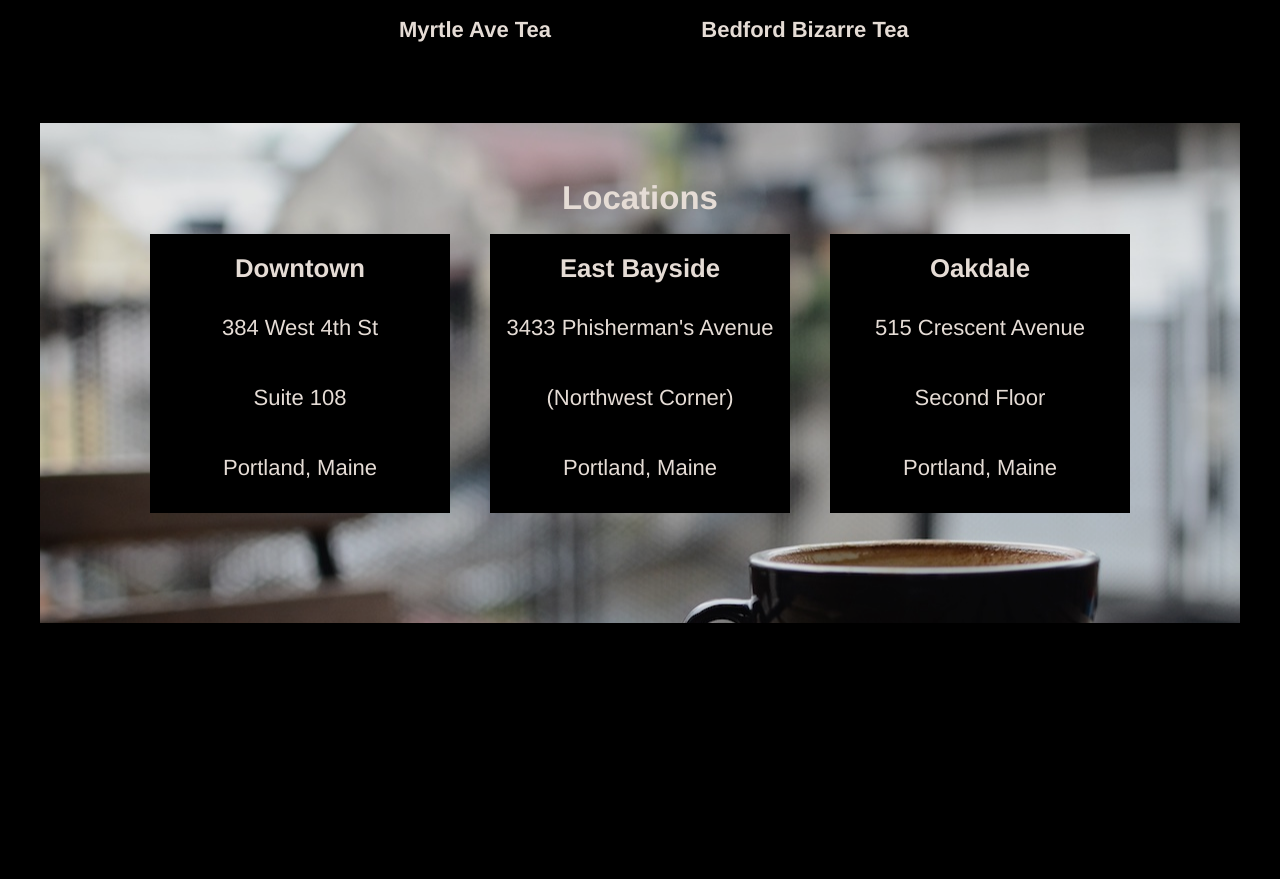
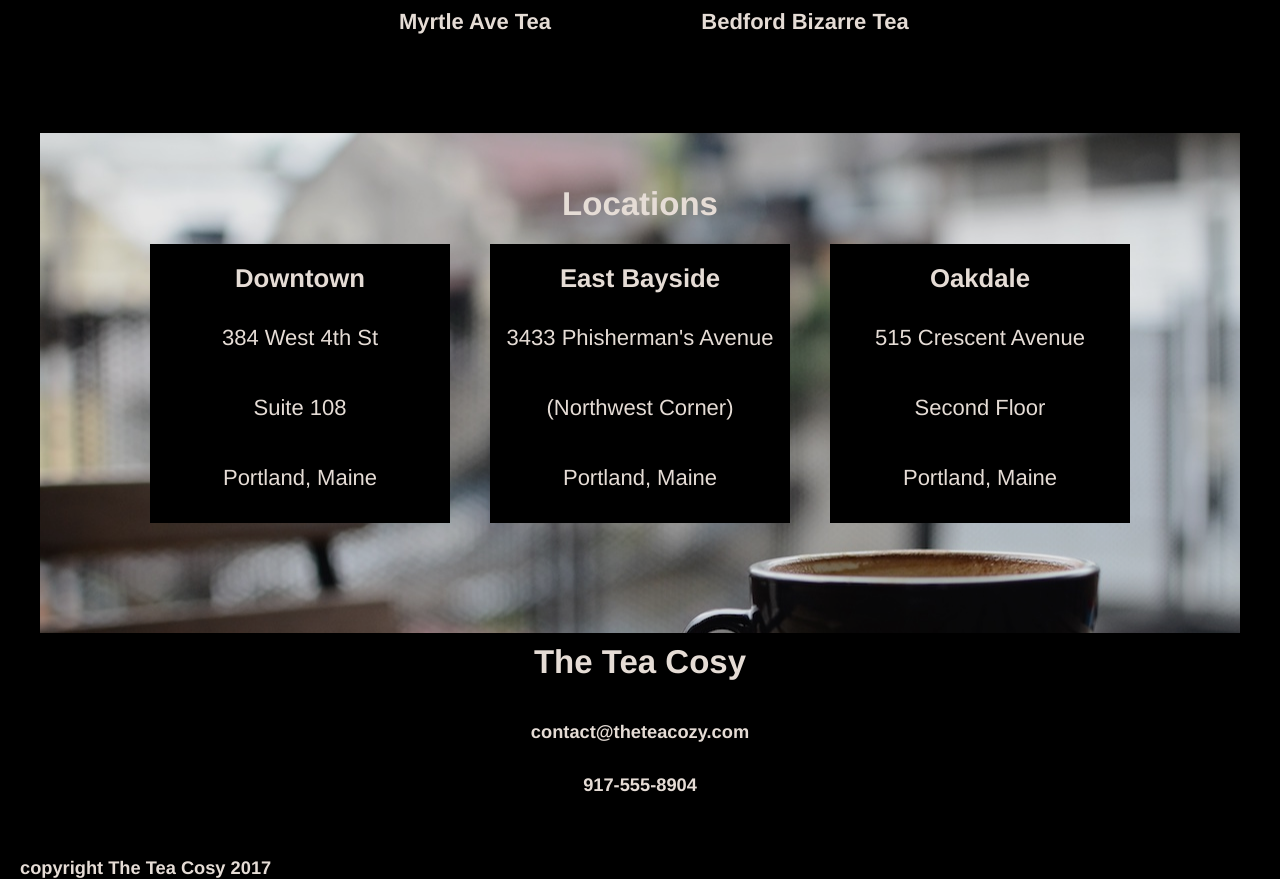
Before and after one commit to Lakratti/tea-cosy, a plain HTML site: page index.html in a window 1280 px wide. Shown: the part 1431-2310 px from the top of the page. Before the commit the page ends 2062 px from the top, so only its background shows below. Drawn offline with Linux system fonts and the light colour scheme.

Commit message:
Complete the project

```diff
--- a/index.html
+++ b/index.html
@@ -12,9 +12,9 @@
     <header>
       <img id="logo" src="./resources/images/img-tea-cozy-logo.png" alt="logo">
       <nav>
-        <span><a href="#">Mission</a></span>
-        <span><a href="#">Featured Tea</a></span>
-        <span><a href="#">Locations</a></span>
+        <span><a href="#our-mission">Mission</a></span>
+        <span><a href="#tea-link">Featured Tea</a></span>
+        <span><a href="#loc-heading">Locations</a></span>
       </nav>
     </header>
 
@@ -33,7 +33,7 @@
 
       <!-- Section 2. Tea of the Month -->
       <section id="tea">
-          <div class="content">
+          <div class="content" id="tea-link">
             <h2>Tea of the Month</h2>
             <h4>What's Steeping at The Tea Cozy?</h4>
           </div>
@@ -62,8 +62,9 @@
       </section>
 
       <!-- Section 3. Locations -->
-      <section id="locations">
+      <section>
         <h2 id="loc-heading">Locations</h2>
+        <div id="locations">
           <div class="place">
             <h3>Downtown</h3>
             <p>384 West 4th St</p>
@@ -82,8 +83,19 @@
             <p>Second Floor</p>
             <p>Portland, Maine</p>
           </div>
-
+        </div>
       </section>
     </div>
+
+    <!-- Footer Section -->
+    <footer>
+      <div class="contacts">
+        <h2>The Tea Cosy</h2>
+        <h5>contact@theteacozy.com</h5>
+        <h5>917-555-8904</h5>
+      </div>
+      <h5 class="copyright">copyright The Tea Cosy 2017</h5>
+    </footer>
+
   </body>
 </html>
--- a/resources/css/style.css
+++ b/resources/css/style.css
@@ -2,7 +2,7 @@
 /* * { */
 /* margin: 0; */
 /* padding: 0; */
-/* } */
+  /* } */
 
 
 /* General styles */
@@ -12,6 +12,8 @@ body {
   font-size: 22px;
   color: seashell;
   opacity: 0.9;
+  margin: 0;
+  padding: 0;
   }
 
 .page {
@@ -33,6 +35,7 @@ header {
   height: 69px;
   border-bottom: 1px solid seashell;
   background-color: black;
+  z-index: 2;
 }
 
 #logo {
@@ -125,13 +128,15 @@ h2, h3, h4 {
       align-items: center;
       background-image: url(./../images/img-locations-background.jpg);
       background-position: 0 8%;
-      margin-top: 70px;
+      margin-top: 30px;
     }
 
-#loc-heading {
-  position: absolute;
-  top: 1600px;
-}
+    #loc-heading {
+      position: relative;
+      top: 130px;
+      z-index: 1;
+      text-align: center;
+    }
 
     .place {
       background-color: black;
@@ -144,3 +149,20 @@ h2, h3, h4 {
       justify-content: space-around;
       padding: 10px 0;
     }
+
+    /* Footer Secton */
+    footer {
+      height: 200px;
+      display: flex;
+      flex-direction: column;
+    }
+
+    .contacts {
+      align-self: center;
+      text-align: center;
+    }
+
+    .copyright {
+      align-self: flex-start;
+      padding-left: 20px;
+    }
```
Lines whose indentation alone changed are shown as unchanged.
